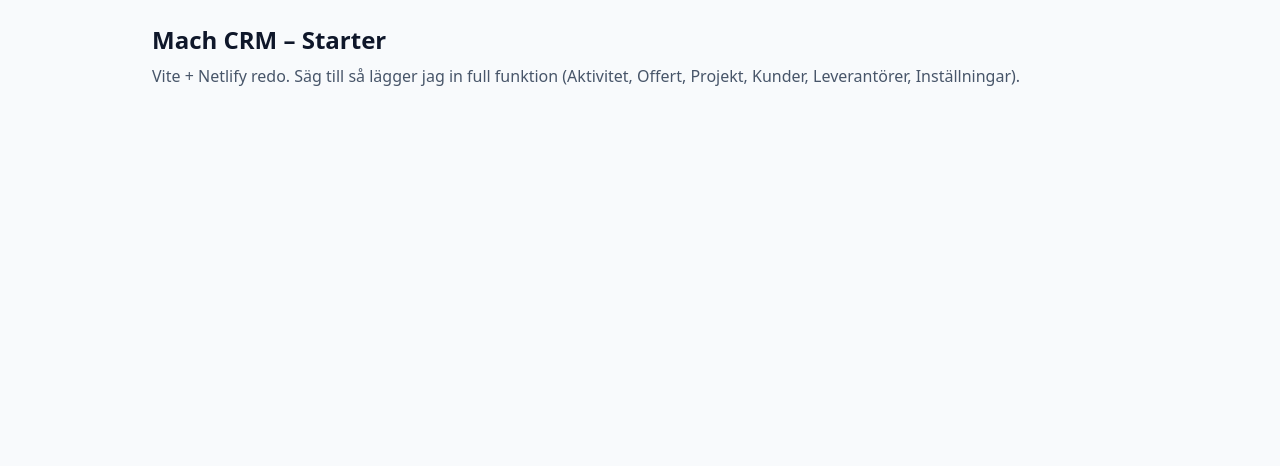
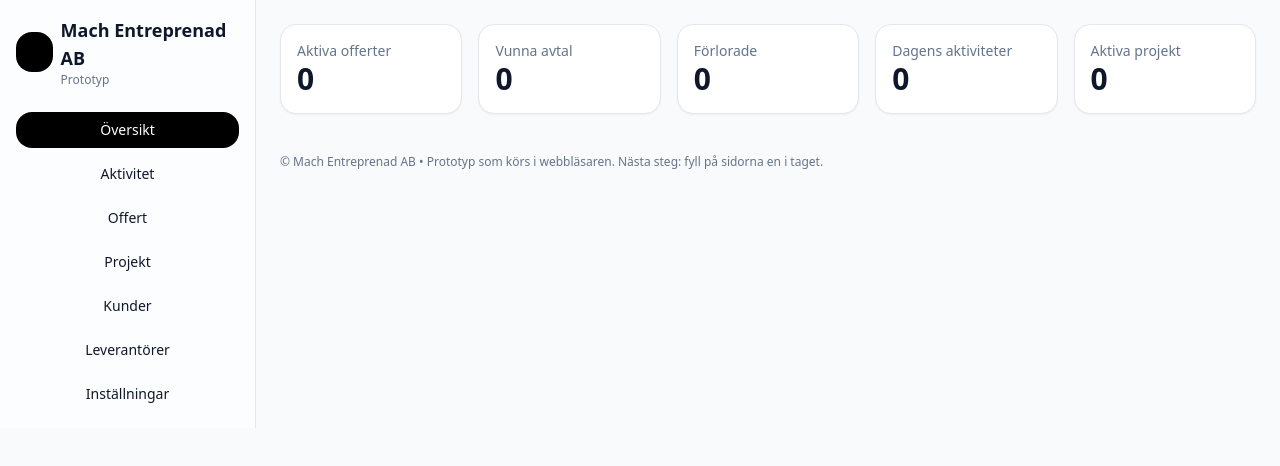
Before and after one commit to CralleMachab/mach-crm-new, a React (Vite) app: page / in a window 1280 px wide. Shown: the top 466 px of the page. Built offline with nearby package versions, Linux system fonts and the light colour scheme.

Commit message:
Add UI components and layout to App
Refactor App component to include UI elements and layout.

```diff
--- a/src/App.jsx
+++ b/src/App.jsx
@@ -1,11 +1,178 @@
 import React from 'react'
-import { LS, load, save, defaultSettings, nextOfferNo } from './lib/storage.js'
+import { LS, load, save, defaultSettings } from './lib/storage.js'
 
-export default function App() {
+/** UI-bitar (enkla, utan externa bibliotek) */
+const Card = ({children, className=""}) => (
+  <div className={"rounded-2xl bg-white shadow-sm border " + className}>{children}</div>
+)
+const CardContent = ({children, className=""}) => (
+  <div className={"p-4 " + className}>{children}</div>
+)
+const Button = ({children, className="", onClick, variant="default", size="md", type="button"}) => {
+  const base = "inline-flex items-center justify-center rounded-2xl px-3 py-2 text-sm font-medium transition"
+  const variants = {
+    default: "bg-black text-white hover:opacity-90",
+    ghost: "hover:bg-slate-100",
+    outline: "border hover:bg-slate-50",
+    secondary: "bg-slate-800/10 hover:bg-slate-800/20"
+  }
+  const sizes = { sm: "px-2 py-1 text-xs", md: "", lg: "px-4 py-3" }
   return (
-    <div className="max-w-5xl mx-auto p-6">
-      <h1 className="text-2xl font-bold">Mach CRM – Starter</h1>
-      <p className="mt-2 text-slate-600">Vite + Netlify redo. Säg till så lägger jag in full funktion (Aktivitet, Offert, Projekt, Kunder, Leverantörer, Inställningar).</p>
+    <button type={type} onClick={onClick} className={[base, variants[variant], sizes[size], className].join(" ")}>
+      {children}
+    </button>
+  )
+}
+
+/** Layout: Sidebar + skal */
+const Sidebar = ({ current, setCurrent, settings }) => {
+  const items = [
+    { id: "dashboard", label: "Översikt" },
+    { id: "aktivitet", label: "Aktivitet" },
+    { id: "offert", label: "Offert" },
+    { id: "projekt", label: "Projekt" },
+    { id: "kunder", label: "Kunder" },
+    { id: "leverantorer", label: "Leverantörer" },
+    { id: "settings", label: "Inställningar" },
+  ]
+  return (
+    <div className="w-64 h-full p-4 border-r bg-white/60 backdrop-blur sticky top-0">
+      <div className="flex items-center gap-2 mb-6">
+        {settings.logoDataUrl
+          ? <img src={settings.logoDataUrl} alt="Logo" className="h-10 w-auto rounded" />
+          : <div className="w-10 h-10 rounded-2xl bg-black" />}
+        <div>
+          <div className="text-lg font-semibold">{settings.companyName || "Mach CRM"}</div>
+          <div className="text-xs text-slate-500">Prototyp</div>
+        </div>
+      </div>
+      <nav className="grid gap-2">
+        {items.map(it => (
+          <Button
+            key={it.id}
+            variant={current===it.id ? "default" : "ghost"}
+            className="justify-start"
+            onClick={() => setCurrent(it.id)}
+          >
+            {it.label}
+          </Button>
+        ))}
+      </nav>
     </div>
   )
 }
+
+const Shell = ({ children, current, setCurrent, settings }) => (
+  <div className="min-h-screen">
+    <div className="max-w-7xl mx-auto grid grid-cols-[16rem,1fr] gap-0">
+      <Sidebar current={current} setCurrent={setCurrent} settings={settings}/>
+      <main className="p-6">{children}</main>
+    </div>
+  </div>
+)
+
+/** Dashboard-kort */
+const Dashboard = ({ offers, projects, activities }) => {
+  const activeOffers = offers.filter(o => !o.lost && !o.converted)
+  const won = offers.filter(o => o.converted)
+  const lost = offers.filter(o => o.lost)
+  const todayStr = new Date().toDateString()
+  const todaysActs = activities.filter(a => (new Date(a.when)).toDateString() === todayStr)
+
+  const stats = [
+    { label: "Aktiva offerter", value: activeOffers.length },
+    { label: "Vunna avtal", value: won.length },
+    { label: "Förlorade", value: lost.length },
+    { label: "Dagens aktiviteter", value: todaysActs.length },
+    { label: "Aktiva projekt", value: projects.length },
+  ]
+  return (
+    <div className="grid md:grid-cols-3 lg:grid-cols-5 gap-4">
+      {stats.map((s,i)=>(
+        <Card key={i}><CardContent>
+          <div className="text-sm text-slate-500">{s.label}</div>
+          <div className="text-3xl font-bold">{s.value}</div>
+        </CardContent></Card>
+      ))}
+    </div>
+  )
+}
+
+/** Temporära platshållare – vi fyller på i nästa steg */
+const Placeholder = ({ title }) => (
+  <Card><CardContent>
+    <div className="text-lg font-semibold">{title}</div>
+    <div className="text-sm text-slate-600 mt-1">
+      Detta är en platshållare. I nästa steg fyller vi på med riktig funktionalitet.
+    </div>
+  </CardContent></Card>
+)
+
+/** App */
+export default function App() {
+  // aktuell flik i vänstermenyn
+  const [tab, setTab] = React.useState("dashboard")
+
+  // inställningar + data (sparas i localStorage)
+  const [settings, setSettings] = React.useState(load(LS.settings, defaultSettings))
+  const [data, setData] = React.useState({
+    customers: load(LS.customers, []),
+    suppliers: load(LS.suppliers, []),
+    offers: load(LS.offers, []),
+    projects: load(LS.projects, []),
+    activities: load(LS.activities, []),
+  })
+
+  // liten demo-seed vid första körningen (bara om allt är tomt)
+  React.useEffect(() => {
+    const isEmpty =
+      data.customers.length===0 &&
+      data.suppliers.length===0 &&
+      data.offers.length===0 &&
+      data.projects.length===0 &&
+      data.activities.length===0
+
+    if (isEmpty) {
+      const demoCustomers = [{
+        id: crypto.randomUUID(),
+        company: "Exempel AB",
+        label: "Entreprenad",
+        status: "Aktiv",
+        address: "Storgatan 1",
+        primaryContact: { name: "Anna Andersson", title: "Inköp", email: "anna@exempel.se", phone: "070-000 00 00" },
+        contacts: []
+      }]
+      const demoSuppliers = [{
+        id: crypto.randomUUID(),
+        name: "Bengt Bengtsson",
+        title: "Sälj",
+        company: "Vent & Co",
+        email: "bengt@ventco.se",
+        phone: "",
+        address: "",
+        notes: "",
+        type: "Vent Leverantör"
+      }]
+      save(LS.customers, demoCustomers)
+      save(LS.suppliers, demoSuppliers)
+      setData(d => ({ ...d, customers: demoCustomers, suppliers: demoSuppliers }))
+    }
+  // eslint-disable-next-line react-hooks/exhaustive-deps
+  }, [])
+
+  return (
+    <Shell current={tab} setCurrent={setTab} settings={settings}>
+      {tab === "dashboard"     && <Dashboard offers={data.offers} projects={data.projects} activities={data.activities} />}
+      {tab === "aktivitet"     && <Placeholder title="Aktivitet" />}
+      {tab === "offert"        && <Placeholder title="Offert" />}
+      {tab === "projekt"       && <Placeholder title="Projekt" />}
+      {tab === "kunder"        && <Placeholder title="Kunder" />}
+      {tab === "leverantorer"  && <Placeholder title="Leverantörer" />}
+      {tab === "settings"      && <Placeholder title="Inställningar" />}
+
+      <div className="mt-10 text-xs text-slate-500">
+        © Mach Entreprenad AB • Prototyp som körs i webbläsaren. Nästa steg: fyll på sidorna en i taget.
+      </div>
+    </Shell>
+  )
+}
```
